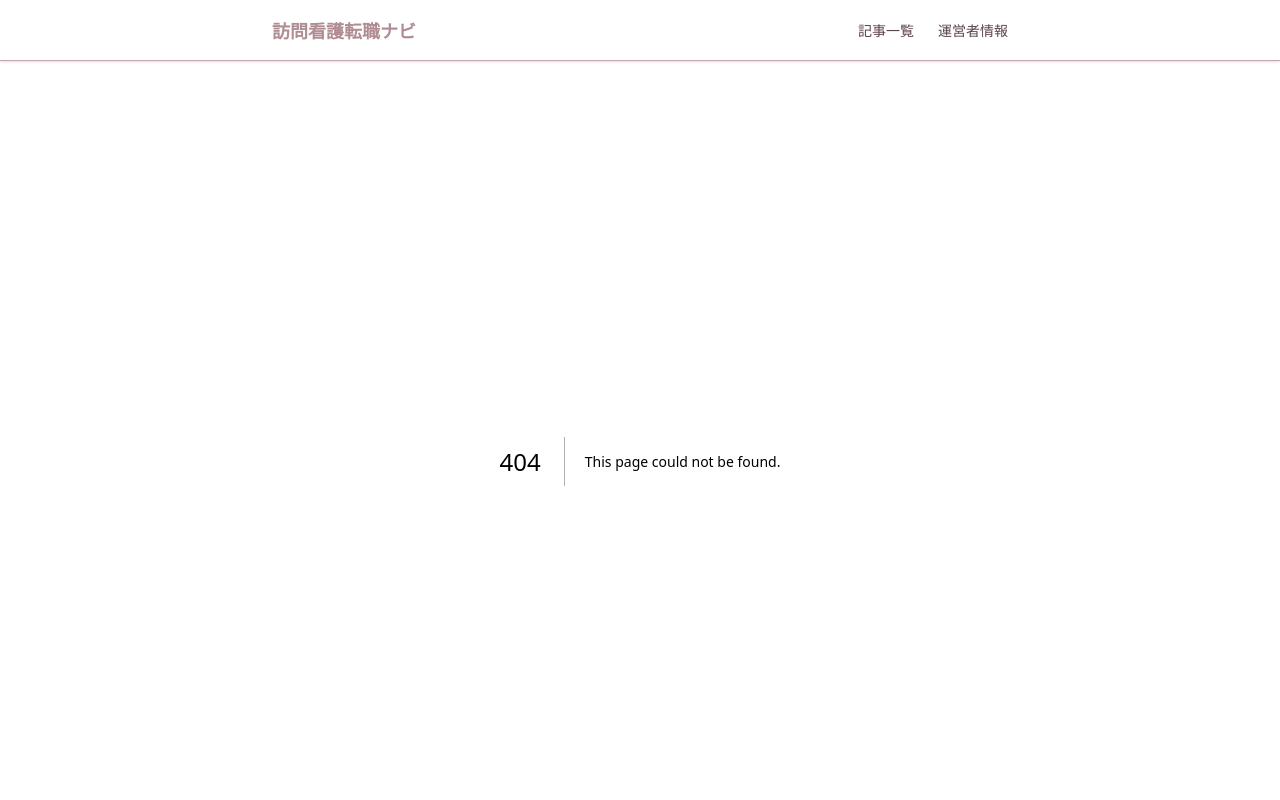
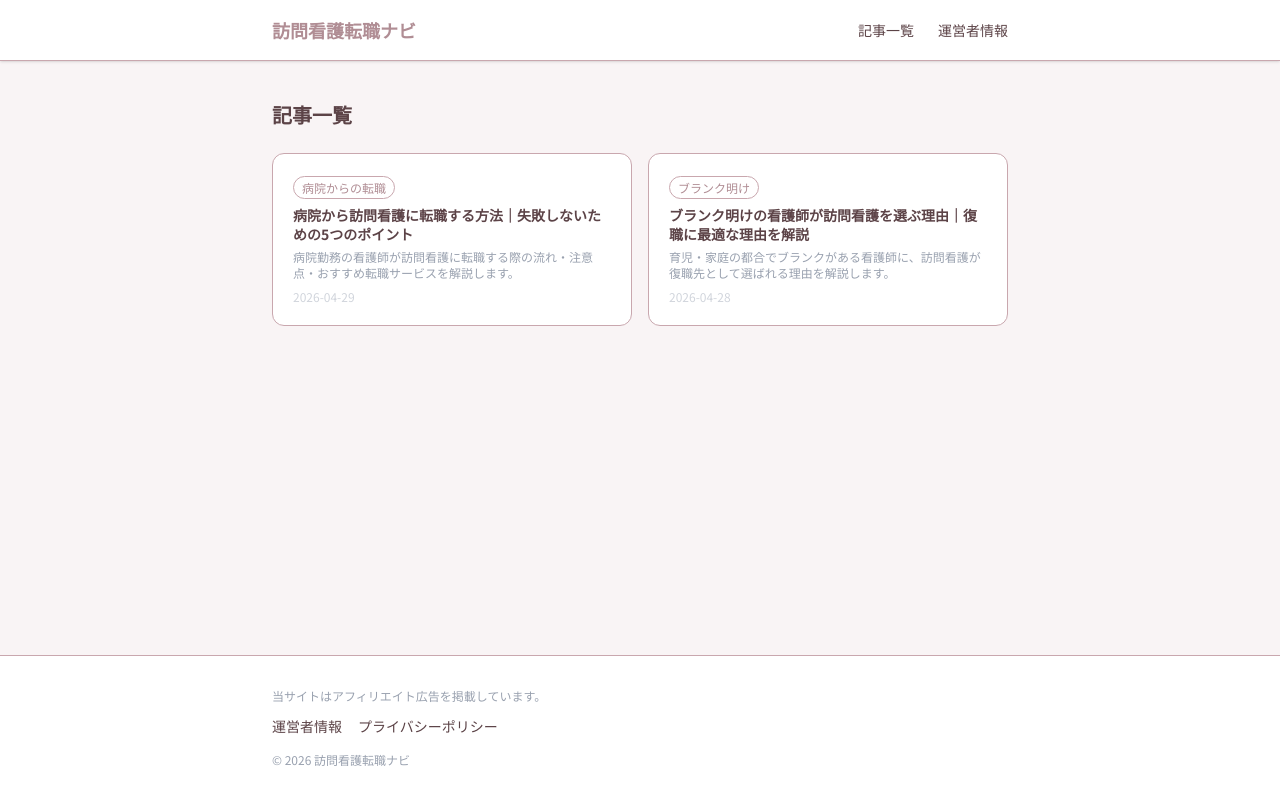
Before and after one commit to ota-sanpot/home_nurse, a Next.js app: page /articles in a window 1280 px wide. Before the commit this address had no page. Shown: the top 800 px of the page. Built offline with nearby package versions, Linux system fonts and the light colour scheme.

Commit message:
feat: add articles list page

```diff
--- /dev/null
+++ b/src/app/articles/page.tsx
@@ -0,0 +1,23 @@
+import type { Metadata } from 'next'
+import ArticleCard from '@/components/ArticleCard'
+import { getAllArticles } from '@/lib/articles'
+
+export const metadata: Metadata = {
+  title: '記事一覧',
+  description: '訪問看護転職に関するすべての記事をご覧いただけます。',
+}
+
+export default async function ArticlesPage() {
+  const articles = await getAllArticles()
+
+  return (
+    <div className="max-w-3xl mx-auto px-4 py-10">
+      <h1 className="text-xl font-bold text-rose-text mb-6">記事一覧</h1>
+      <div className="grid grid-cols-1 sm:grid-cols-2 gap-4">
+        {articles.map((article) => (
+          <ArticleCard key={article.slug} article={article} />
+        ))}
+      </div>
+    </div>
+  )
+}
```
